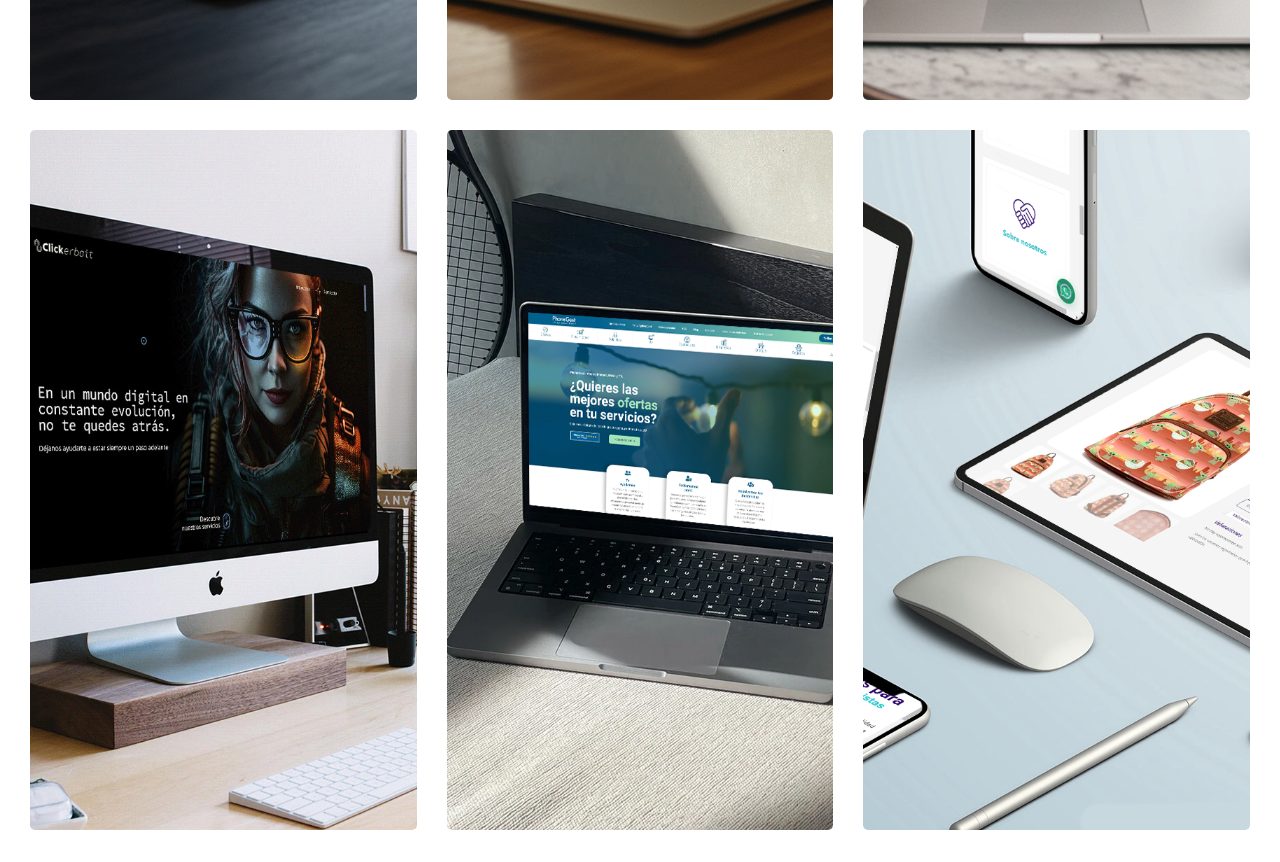
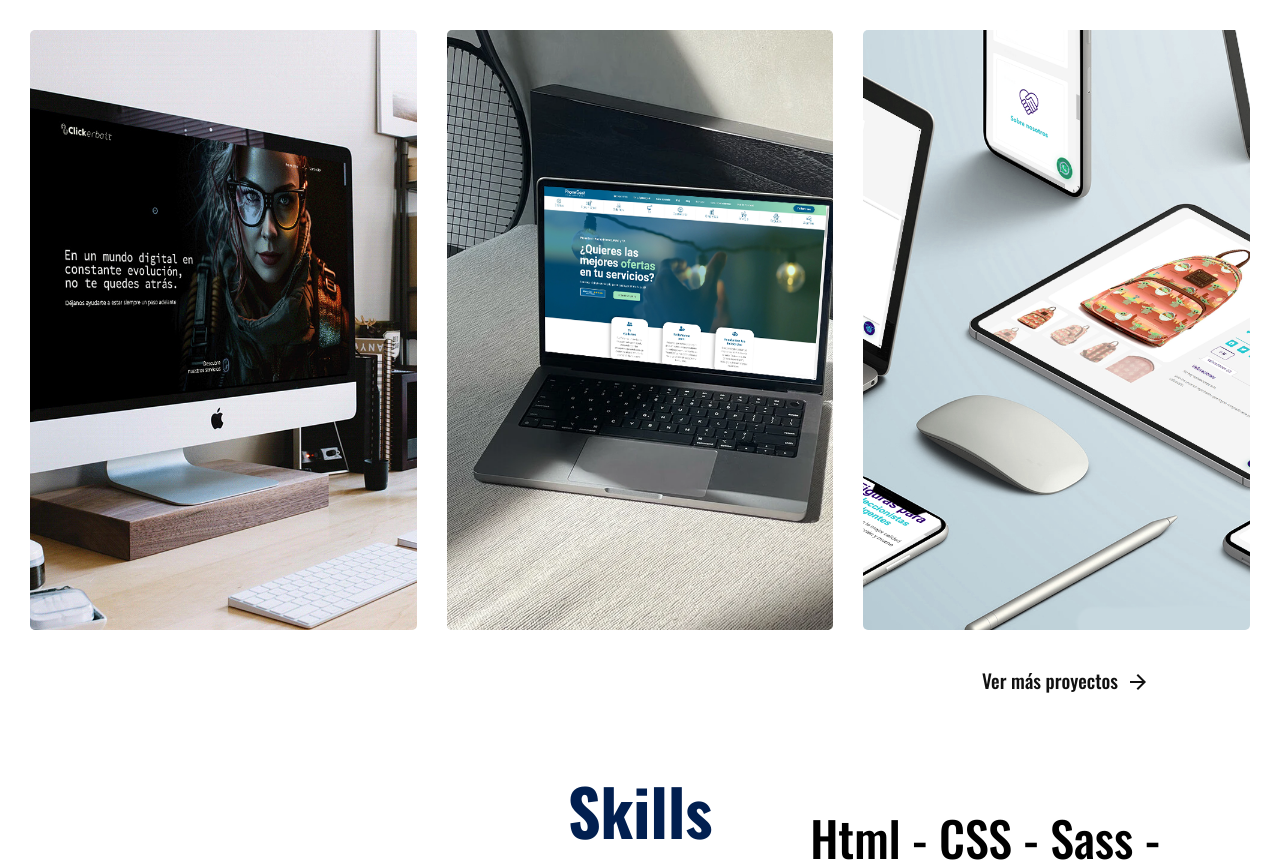
Before and after one commit to steventapiero24/portfolio, a React (Create React App) app in the folder misitio/: page / in a window 1280 px wide. Shown: the part 1200-2062 px from the top of the page. Built offline with nearby package versions, Linux system fonts and the light colour scheme.

Commit message:
last portolio

```diff
--- a/misitio/src/components/Header/Header.css
+++ b/misitio/src/components/Header/Header.css
@@ -85,7 +85,7 @@
 
 .header-parrafo p {
   position: absolute;
-  top: 51%;
+  top: 130%;
   text-align: left;
   right: 130px;
   color: var(--color-texto);
@@ -117,6 +117,7 @@
   }
   .header-parrafo {
     width: 400px !important;
+    height: 170px;
   }
   .header-parrafo p {
     right: 30px;
--- a/misitio/src/components/Portafolio/Portafolio.css
+++ b/misitio/src/components/Portafolio/Portafolio.css
@@ -6,7 +6,7 @@
 .section {
     display: grid;
     grid-template-columns: repeat(3, 1fr);
-    height: 112vh;
+    height: auto;
     margin: 0 auto;
     gap: 30px;
     padding: 0 30px;
@@ -22,22 +22,13 @@
 }
 .img {
     width: 100%;
-    height: 700px;
+    height: 600px;
     position: relative;
     background-size: cover;
     background-position: center;
     z-index: 1;
     transition: .8s ease;
     border-radius: 5px;
-    &:before {
-        content: '';
-        position: absolute;
-        height: 100vh;
-        width: 100%;
-        z-index: 4;
-        top: 0;
-        left: 0;
-    }
     &:after {
         content: '';
         position: absolute;
@@ -95,6 +86,7 @@
 .img__info-tecnologias-info span {
     font-size: 1rem;
     text-align: center;
+    height: 45px;
     font-weight: 800;
     color: var( --color-segundario);
     padding: 12px 10px 5px 10px;
@@ -124,7 +116,40 @@
     }
 }
 
+.section__buton {
+    display: flex;
+    justify-content: flex-end;
+    align-items: center;
+    height: 100px;
+    padding: 0 30px;
+}
+.section__buton a {
+    text-decoration: none;
+    color: var(--color-texto);
+    font-size: 1.2rem;
+    font-weight: 500;
+    transition: .3sease;
+    display: flex;
+    align-items: center;
+    gap: 8px;
+    padding-right: 100px;
+}
+.section__buton a:hover{
+    color: var(--color-principal);
+}
+
+.section__buton svg {
+    transform: translateY(2px);
+}
+
+.css-ub0h6r {
+    width: 600px !important;
+}
+
 @media (max-width: 1250px) {
+    .css-ub0h6r {
+        width: 350px !important;
+    }
     .section {
         display: grid;
         grid-template-columns: repeat(1, 1fr);
@@ -140,8 +165,7 @@
         visibility: visible;
         opacity: 100;
         position: relative;
-        top: 103%;
-    }
+        top: 101%;    }
     .img__info-tecnologias-info {
         width: 100%;
     }
@@ -167,6 +191,6 @@
 }
 .customModal__description {
     text-align: left;
-    font-size: 14px;
+    font-size: 13px;
     font-weight: 400;
 }
--- a/misitio/src/components/Portafolio/Portafolio.jsx
+++ b/misitio/src/components/Portafolio/Portafolio.jsx
@@ -12,6 +12,7 @@ import idsob from "../../assets/idsob.png";
 import reactcartera from "../../assets/reactcartera.png";
 // import login from "../../assets/login.png";
 import "../Portafolio/Portafolio.css";
+import ArrowForwardIcon from '@mui/icons-material/ArrowForward';
 
 const projects = [
   {
@@ -141,6 +142,11 @@ const Portafolio = () => {
           </div>
         ))}
       </section>
+      <section className="section__buton">
+        <a href="#vermas">Ver más proyectos
+          <ArrowForwardIcon size="medium" />
+        </a>
+      </section>
     </div>
   );
 };
--- a/misitio/src/components/Skills/skills.css
+++ b/misitio/src/components/Skills/skills.css
@@ -3,7 +3,6 @@
     z-index: 200;
     background-color: white;
     height: 60vh;
-    margin-top: 115vh;
 }
 .containers__skills {
     display: flex;
```
